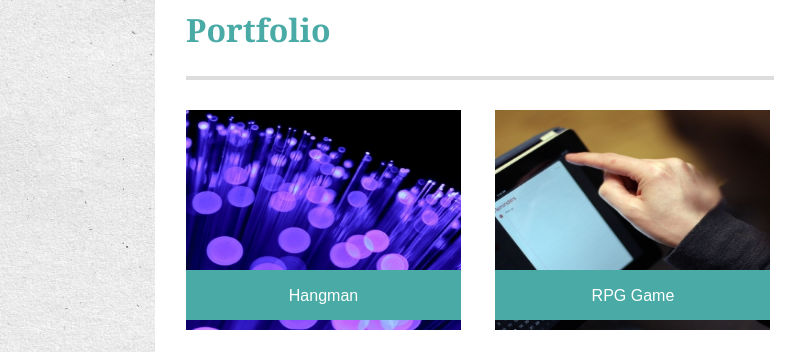
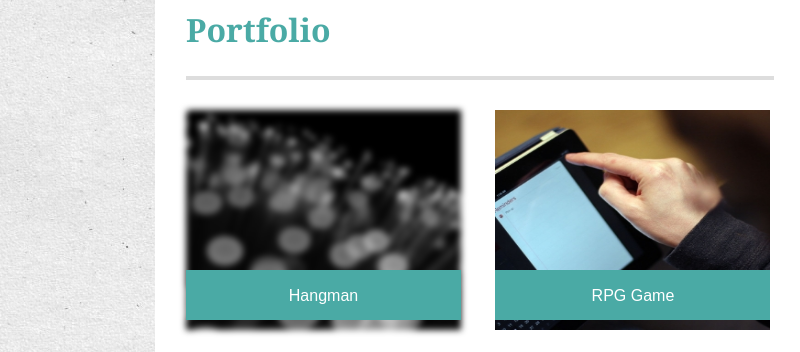
Before and after one commit to ejqassem/Basic-Portfolio-, a plain HTML site: page portfolio.html in a window 1280 px wide. In both pictures the pointer is over the picture 331 px from the left and 377 px from the top of the page. Shown: the part 157-509 px from the top of the page, 0-800 px from the left. Drawn offline with Linux system fonts and the light colour scheme.

Commit message:
added hover attributes to images on portfolio page

```diff
--- a/assets/css/style.css
+++ b/assets/css/style.css
@@ -140,6 +140,15 @@ img.projectImages {
 	width: 290px;
 	height: 220px;
 	float: left;
+
+	opacity: 1;
+	-webkit-transition: .3s ease-in-out;
+	transition: .3s ease-in-out;
+}
+
+img.projectImages:hover {
+	-webkit-filter: grayscale(100%) blur(3px);
+	filter: grayscale(100%) blur(3px);
 }
 
 figure {
@@ -158,8 +167,12 @@ figcaption a {
 	color: white;
 }
 
+figcaption a:hover {
+	color: black;
+}
+
 #firstImage {
-	padding-right: 15px;
+	padding-right:15px;
 }
 
 #secondImage {
```
